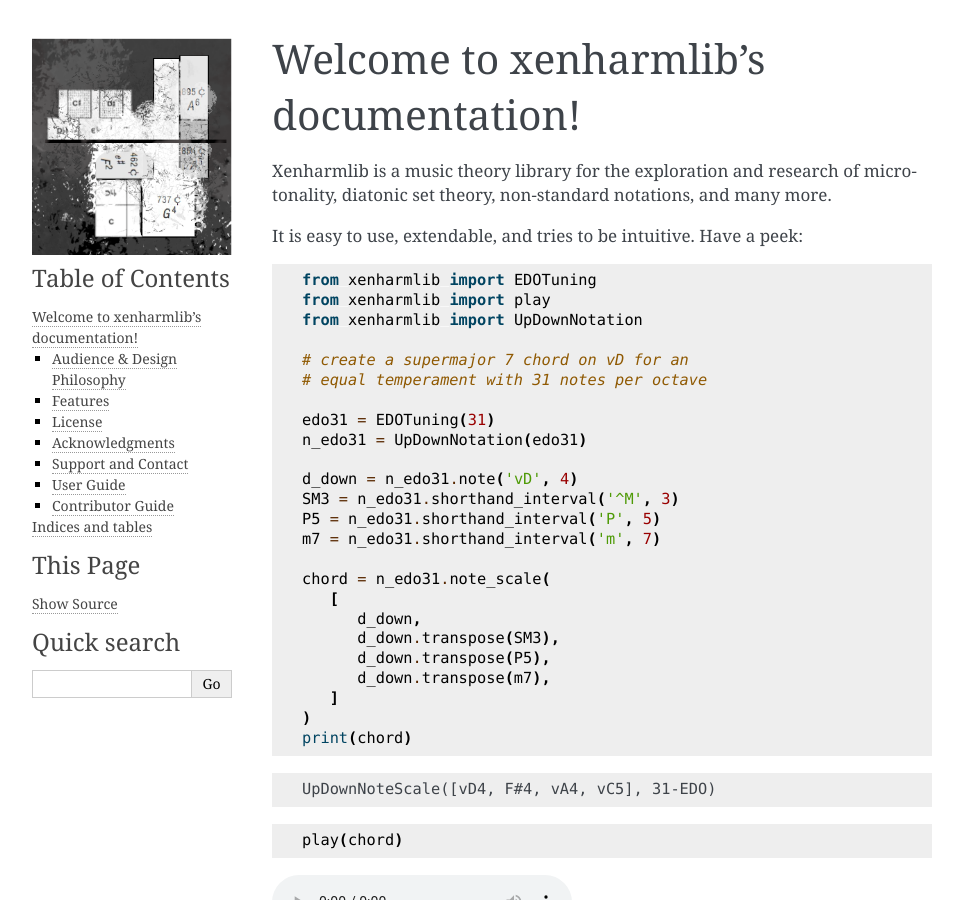
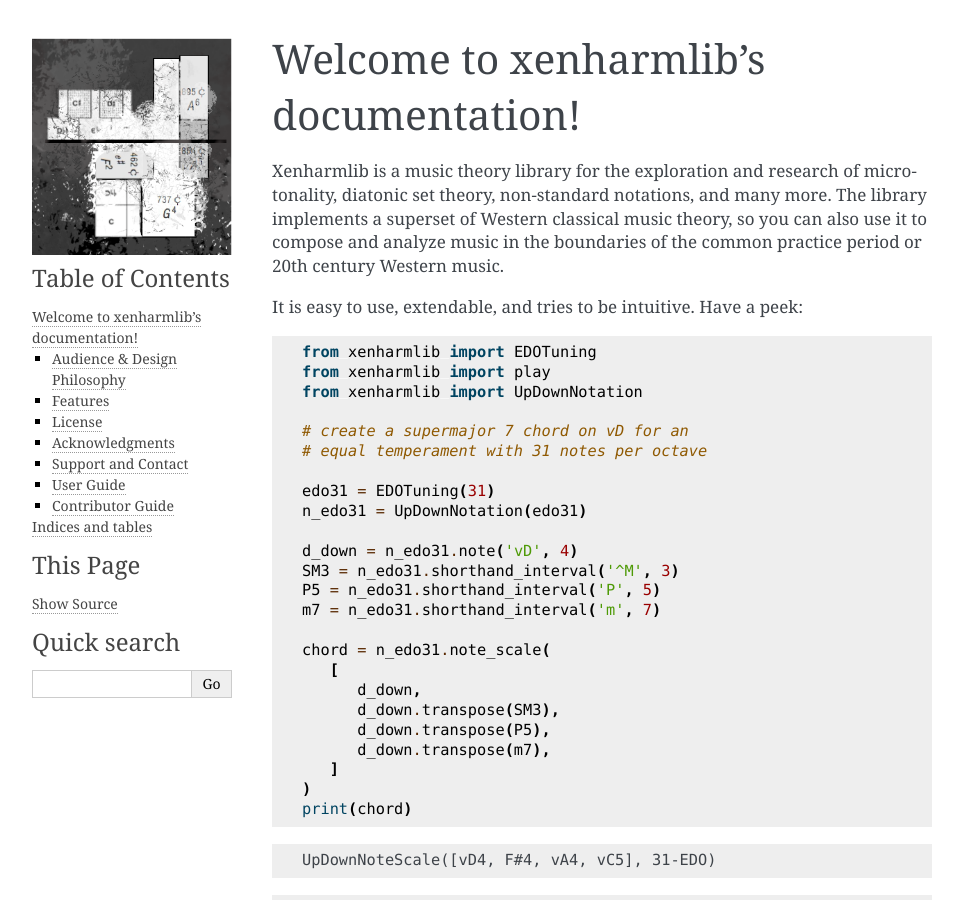
Before and after one commit to retooth2/xenharmlib, a Sphinx documentation site: the page built from doc/index.rst, in a window 1280 px wide and 900 px high. Shown: the whole window, without its empty margins (148-1111 px from the left). Built offline with Sphinx 7.4.7, drawn with Linux system fonts in a browser that asks for light colours.

Commit message:
chore: Added note for Western music to index.rst

```diff
--- a/doc/index.rst
+++ b/doc/index.rst
@@ -3,7 +3,9 @@ Welcome to xenharmlib's documentation!
 
 Xenharmlib is a music theory library for the exploration and research of
 microtonality, diatonic set theory, non-standard notations, and many
-more.
+more. The library implements a superset of Western classical music theory,
+so you can also use it to compose and analyze music in the boundaries of
+the common practice period or 20th century Western music.
 
 It is easy to use, extendable, and tries to be intuitive. Have a peek:
 
```
